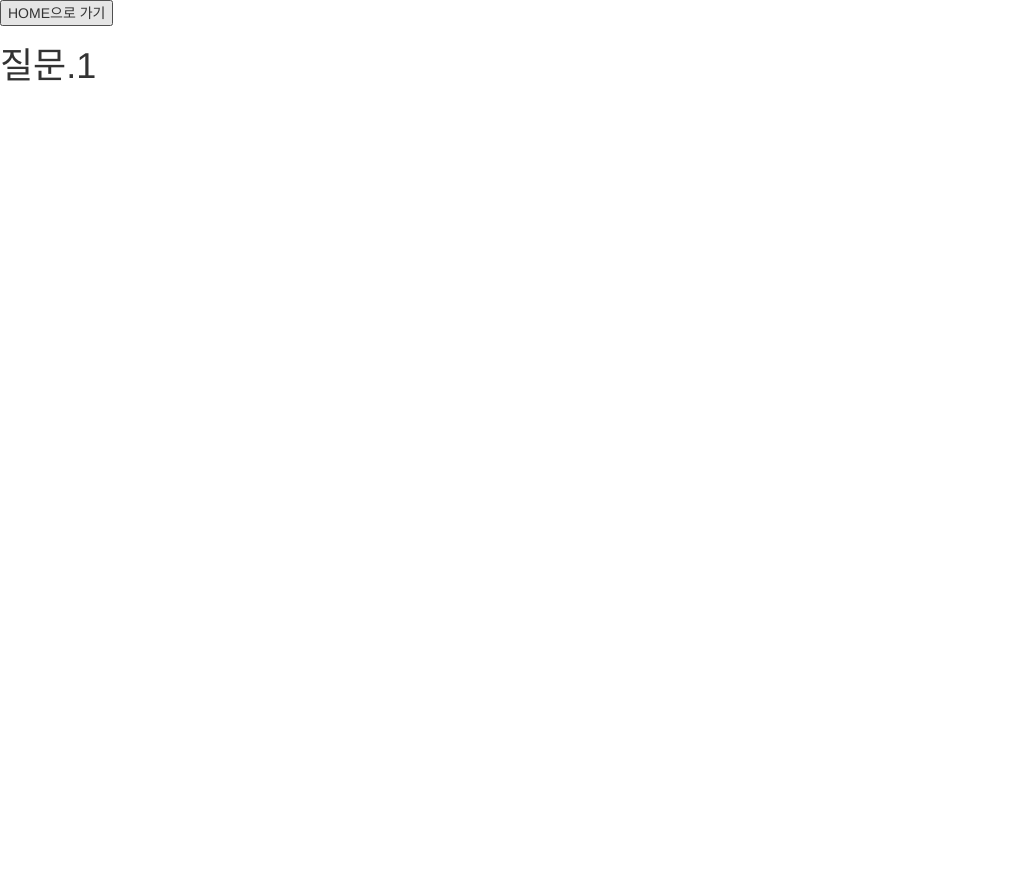
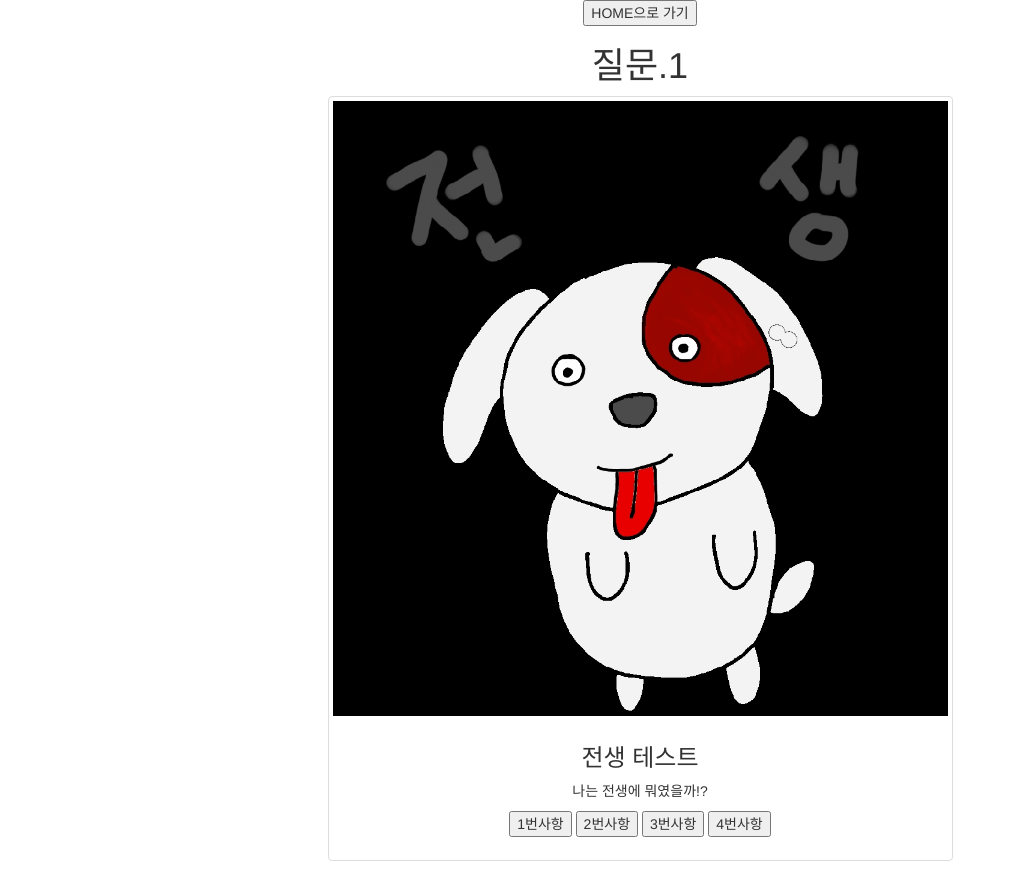
Before and after one commit to LeeSeokbong/simsimTest, a plain HTML site: page page/previousLife.html in a window 1280 px wide. Shown: the whole page, without its empty margins (0-1016 px from the left). Before the commit the page ends 800 px from the top, so only its background shows below. Drawn offline with nearby package versions, Linux system fonts and the light colour scheme.

Commit message:
질문 페이지 정정리

```diff
--- /dev/null
+++ b/page/previousLife.css
@@ -0,0 +1,8 @@
+#previousLifeBody {
+  text-align: center;
+}
+
+#previousLifeBody .textBox {
+  display: flex;
+  justify-content: center;
+}
--- a/page/previousLife.html
+++ b/page/previousLife.html
@@ -1,6 +1,6 @@
 <!DOCTYPE html>
 <head>
-  <link rel="stylesheet" href="../common.css" />
+  <link rel="stylesheet" href="previousLife.css" />
   <link
     rel="stylesheet"
     href="https://maxcdn.bootstrapcdn.com/bootstrap/3.3.2/css/bootstrap.min.css"
@@ -8,7 +8,25 @@
   <meta http-equiv="Content-Type" content="text/html; charset=UTF-8" />
   <meta name="viewport" content="width = device-width" , initial-scale="1" />
 </head>
-
-<button class="homeBtn">HOME으로 가기</button>
-<h1>질문.1</h1>
-<script type="text/javascript" src="previousLife.js"></script>
+<body id="previousLifeBody">
+  <button class="homeBtn">HOME으로 가기</button>
+  <h1>질문.1</h1>
+  <div class="textBox row">
+    <div class="col-sm-6 col-md-6">
+      <div id="previousLifeTest" class="thumbnail">
+        <img src="../img/previousLifeThumbnail.png" />
+        <div class="caption">
+          <h3>전생 테스트</h3>
+          <p>나는 전생에 뭐였을까!?</p>
+          <p>
+            <button class="previousLifeQ1">1번사항</button>
+            <button class="previousLifeQ2">2번사항</button>
+            <button class="previousLifeQ3">3번사항</button>
+            <button class="previousLifeQ4">4번사항</button>
+          </p>
+        </div>
+      </div>
+    </div>
+    <script type="text/javascript" src="previousLife.js"></script>
+  </div>
+</body>
```
